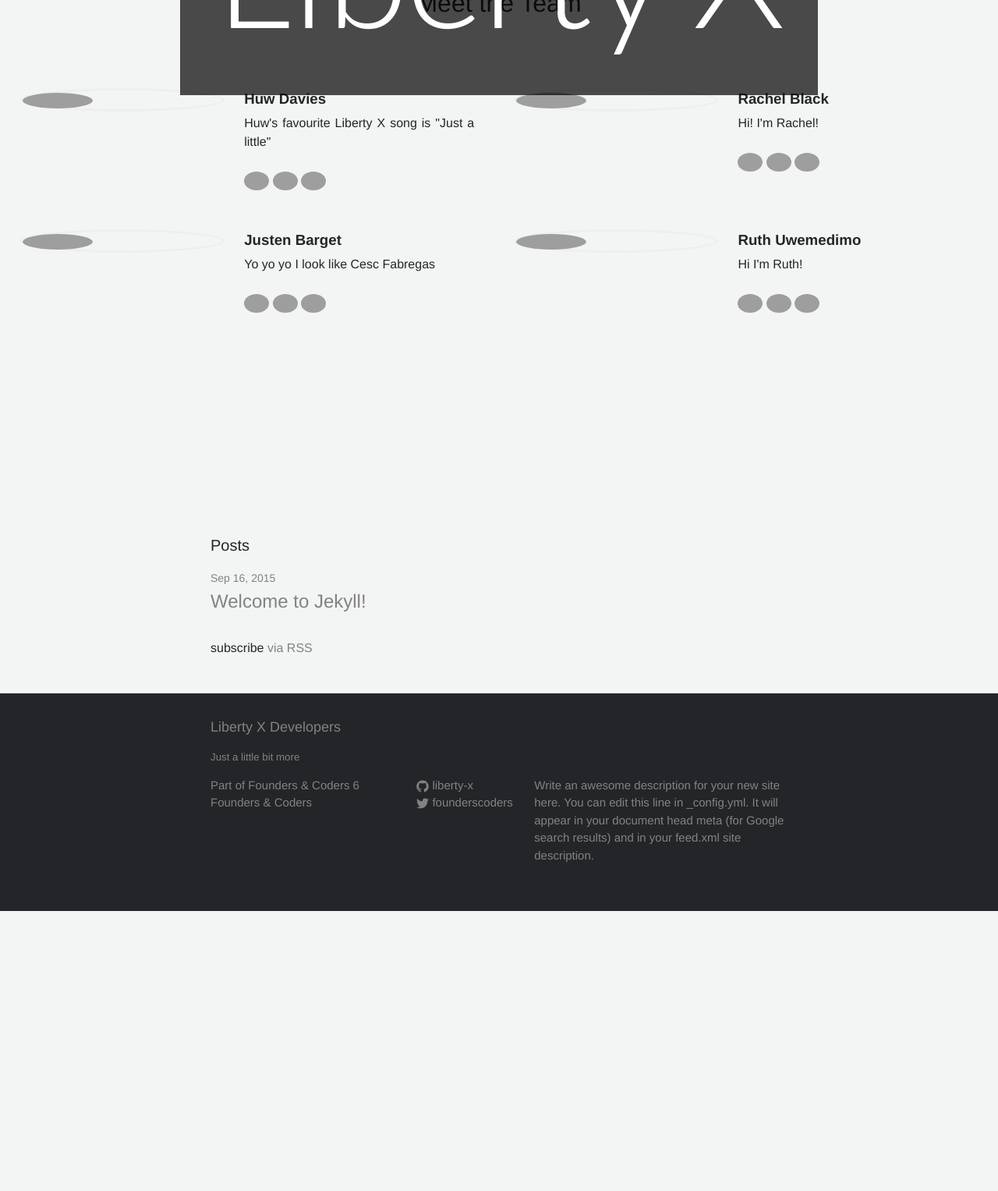
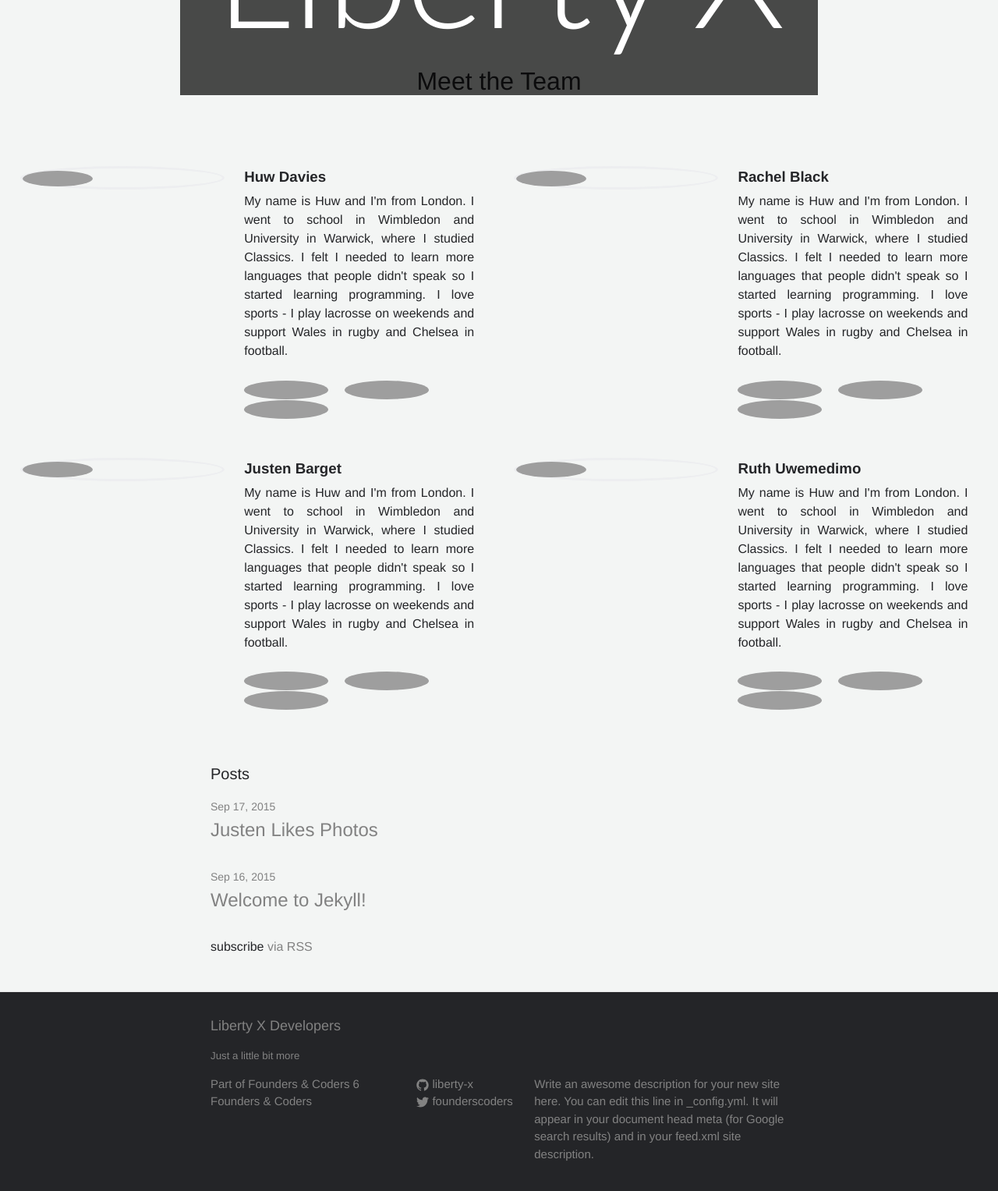
Before and after one commit to liberty-x/liberty-x.github.io, a Jekyll site: the page built from index.html, in a window 1280 px wide, cut to the strip 382-1933 px from the top of the page. Shown: the top 1527 px of the strip at 78% size. Built offline with Jekyll 4.4.1, drawn with Linux system fonts in a browser that asks for light colours; before the commit the page ends 1550 px from its top, so only the background shows below that; grey boxes are pictures that could not be loaded.

Commit message:
Bio CSS finished moved onto post HTML with new post

```diff
--- a/_includes/bios.html
+++ b/_includes/bios.html
@@ -2,48 +2,57 @@
 <div class="container">
 
   <div class="biorow1">
+    <div class="bioindiv">
       <div class="biopic">
         <img class = "bious" src="https://files.gitter.im/RachelBLondon/libert-x/uMoy/photos-04.png"alt="Huw Davies">
       </div>
       <div class="biotext">
         <h3>Huw Davies</h3>
-      <p>Huw's favourite Liberty X song is "Just a little"</p>
-      <a href ="https://twitter.com/hdrdavies" target="_blank"><img class="biosocialmedia" src = "https://g.twimg.com/blog/blog/image/new_bird_0.png"></a>
-      <a href= "https://github.com/hdrdavies" target="_blank"><img class="biosocialmedia" src = "http://johndeutscher.com/wp-content/uploads/2013/06/github-psd-icon.jpg"></a>
-      <a href= "https://www.linkedin.com/profile/view?id=AAkAABBZSaABPM_9wdB4T4C3lt8wXAOVmGKxaKc&authType=NAME_SEARCH&authToken=9BaF&locale=en_US&trk=tyah&trkInfo=clickedVertical%3Amynetwork%2CclickedEntityId%3A274287008%2CauthType%3ANAME_SEARCH%2Cidx%3A1-1-1%2CtarId%3A1442500191542%2Ctas%3Ahuw%20" target="_blank"><img class="biosocialmedia" src ="https://upload.wikimedia.org/wikipedia/commons/thumb/c/ca/LinkedIn_logo_initials.png/768px-LinkedIn_logo_initials.png"></a>
+        <p>My name is Huw and I'm from London. I went to school in Wimbledon and University in Warwick, where I studied Classics. I felt I needed to learn more languages that people didn't speak so I started learning programming. I love sports - I play lacrosse on weekends and support Wales in rugby and Chelsea in football.</p>
+        <a href ="https://twitter.com/hdrdavies" target="_blank"><img class="biosocialmedia" src = "https://files.gitter.im/RachelBLondon/libert-x/83tm/twitterfinal.jpg"></a>
+        <a href= "https://github.com/hdrdavies" target="_blank"><img class="biosocialmedia" src = "https://files.gitter.im/RachelBLondon/libert-x/WF72/ghfinal.jpg"></a>
+        <a href= "https://www.linkedin.com/profile/view?id=AAkAABBZSaABPM_9wdB4T4C3lt8wXAOVmGKxaKc&authType=NAME_SEARCH&authToken=9BaF&locale=en_US&trk=tyah&trkInfo=clickedVertical%3Amynetwork%2CclickedEntityId%3A274287008%2CauthType%3ANAME_SEARCH%2Cidx%3A1-1-1%2CtarId%3A1442500191542%2Ctas%3Ahuw%20" target="_blank"><img class="biosocialmedia" src ="https://files.gitter.im/RachelBLondon/libert-x/WF72/linkedin.jpg"></a>
       </div>
+    </div>
+
+    <div class="bioindiv">
       <div class="biopic">
         <img class = "bious" src="https://files.gitter.im/RachelBLondon/libert-x/uMoy/photos-03.png"alt="Rachel Black">
       </div>
       <div class="biotext">
         <h3>Rachel Black</h3>
-      <p>Hi! I'm Rachel!</p>
-      <a href ="https://twitter.com/RachelBLondon" target="_blank"><img class="biosocialmedia" src = "https://g.twimg.com/blog/blog/image/new_bird_0.png"></a>
-      <a href= "https://github.com/RachelBLondon" target="_blank"><img class="biosocialmedia" src = "http://johndeutscher.com/wp-content/uploads/2013/06/github-psd-icon.jpg"></a>
-      <a href= "https://www.linkedin.com/profile/view?id=AAkAABo1L30B5wR1htII5YGoR9quc0KpxDd37Cc&authType=NAME_SEARCH&authToken=mZ2B&locale=en_US&trk=tyah&trkInfo=clickedVertical%3Amynetwork%2CclickedEntityId%3A439693181%2CauthType%3ANAME_SEARCH%2Cidx%3A1-1-1%2CtarId%3A1442500451791%2Ctas%3Arachel%20black" target="_blank"><img class="biosocialmedia" src ="https://upload.wikimedia.org/wikipedia/commons/thumb/c/ca/LinkedIn_logo_initials.png/768px-LinkedIn_logo_initials.png"></a>
+        <p>My name is Huw and I'm from London. I went to school in Wimbledon and University in Warwick, where I studied Classics. I felt I needed to learn more languages that people didn't speak so I started learning programming. I love sports - I play lacrosse on weekends and support Wales in rugby and Chelsea in football.</p>
+        <a href ="https://twitter.com/RachelBLondon" target="_blank"><img class="biosocialmedia" src = "https://files.gitter.im/RachelBLondon/libert-x/83tm/twitterfinal.jpg"></a>
+        <a href= "https://github.com/RachelBLondon" target="_blank"><img class="biosocialmedia" src = "https://files.gitter.im/RachelBLondon/libert-x/WF72/ghfinal.jpg"></a>
+        <a href= "https://www.linkedin.com/profile/view?id=AAkAABo1L30B5wR1htII5YGoR9quc0KpxDd37Cc&authType=NAME_SEARCH&authToken=mZ2B&locale=en_US&trk=tyah&trkInfo=clickedVertical%3Amynetwork%2CclickedEntityId%3A439693181%2CauthType%3ANAME_SEARCH%2Cidx%3A1-1-1%2CtarId%3A1442500451791%2Ctas%3Arachel%20black" target="_blank"><img class="biosocialmedia" src ="https://files.gitter.im/RachelBLondon/libert-x/WF72/linkedin.jpg"></a>
       </div>
     </div>
 
   <div class="biorow2">
+    <div class="bioindiv">
       <div class="biopic">
         <img class = "bious" src="https://files.gitter.im/RachelBLondon/libert-x/uMoy/photos-01.png"alt"Justen Barget">
       </div>
       <div class="biotext">
         <h3>Justen Barget</h3>
-      <p>Yo yo yo I look like Cesc Fabregas</p>
-      <a href ="https://twitter.com/justenbarget" target="_blank"><img class="biosocialmedia" src = "https://g.twimg.com/blog/blog/image/new_bird_0.png"></a>
-      <a href= "https://github.com/Jbarget" target="_blank"><img class="biosocialmedia" src = "http://johndeutscher.com/wp-content/uploads/2013/06/github-psd-icon.jpg"></a>
-      <a href= "https://www.linkedin.com/profile/view?id=AAkAABRND9EB5m21hMbU_U831x__Ri0q_T8_JFo&authType=NAME_SEARCH&authToken=CVdm&locale=en_US&trk=tyah&trkInfo=clickedVertical%3Amynetwork%2CclickedEntityId%3A340594641%2CauthType%3ANAME_SEARCH%2Cidx%3A1-1-1%2CtarId%3A1442500734269%2Ctas%3Ajusten%20" target="_blank"><img class="biosocialmedia" src ="https://upload.wikimedia.org/wikipedia/commons/thumb/c/ca/LinkedIn_logo_initials.png/768px-LinkedIn_logo_initials.png"></a>
+        <p>My name is Huw and I'm from London. I went to school in Wimbledon and University in Warwick, where I studied Classics. I felt I needed to learn more languages that people didn't speak so I started learning programming. I love sports - I play lacrosse on weekends and support Wales in rugby and Chelsea in football.</p>
+        <a href ="https://twitter.com/justenbarget" target="_blank"><img class="biosocialmedia" src = "https://files.gitter.im/RachelBLondon/libert-x/83tm/twitterfinal.jpg"></a>
+        <a href= "https://github.com/Jbarget" target="_blank"><img class="biosocialmedia" src = "https://files.gitter.im/RachelBLondon/libert-x/WF72/ghfinal.jpg"></a>
+        <a href= "https://www.linkedin.com/profile/view?id=AAkAABRND9EB5m21hMbU_U831x__Ri0q_T8_JFo&authType=NAME_SEARCH&authToken=CVdm&locale=en_US&trk=tyah&trkInfo=clickedVertical%3Amynetwork%2CclickedEntityId%3A340594641%2CauthType%3ANAME_SEARCH%2Cidx%3A1-1-1%2CtarId%3A1442500734269%2Ctas%3Ajusten%20" target="_blank"><img class="biosocialmedia" src ="https://files.gitter.im/RachelBLondon/libert-x/WF72/linkedin.jpg"></a>
       </div>
+    </div>
+
+    <div class="bioindiv">
       <div class="biopic">
         <img class = "bious" src="https://files.gitter.im/RachelBLondon/libert-x/uMoy/photos-02.png"alt="Ruth Uwemedimo">
       </div>
       <div class="biotext">
         <h3>Ruth Uwemedimo</h3>
-      <p>Hi I'm Ruth!</p>
-      <a href ="https://twitter.com/RuthUwemedimo" target="_blank"><img class="biosocialmedia" src = "https://g.twimg.com/blog/blog/image/new_bird_0.png"></a>
-      <a href= "https://github.com/rug1" target="_blank"><img class="biosocialmedia" src = "http://johndeutscher.com/wp-content/uploads/2013/06/github-psd-icon.jpg"></a>
-      <a href= "https://www.linkedin.com/profile/view?id=AAIAABWRg9ABwTGMRuxrxHrtb0N5pj33fxQrGPI&trk=nav_responsive_tab_profile" target="_blank"><img class="biosocialmedia" src ="https://upload.wikimedia.org/wikipedia/commons/thumb/c/ca/LinkedIn_logo_initials.png/768px-LinkedIn_logo_initials.png"></a>
+        <p>My name is Huw and I'm from London. I went to school in Wimbledon and University in Warwick, where I studied Classics. I felt I needed to learn more languages that people didn't speak so I started learning programming. I love sports - I play lacrosse on weekends and support Wales in rugby and Chelsea in football.</p>
+        <a href ="https://twitter.com/RuthUwemedimo" target="_blank"><img class="biosocialmedia" src = "https://files.gitter.im/RachelBLondon/libert-x/83tm/twitterfinal.jpg"></a>
+        <a href= "https://github.com/rug1" target="_blank"><img class="biosocialmedia" src = "https://files.gitter.im/RachelBLondon/libert-x/WF72/ghfinal.jpg"></a>
+        <a href= "https://www.linkedin.com/profile/view?id=AAIAABWRg9ABwTGMRuxrxHrtb0N5pj33fxQrGPI&trk=nav_responsive_tab_profile" target="_blank"><img class="biosocialmedia" src ="https://files.gitter.im/RachelBLondon/libert-x/WF72/linkedin.jpg"></a>
+      </div>
     </div>
   </div>
 
--- a/css/bios.css
+++ b/css/bios.css
@@ -43,13 +43,40 @@
 .biotitle{
   text-align: center;
   padding-bottom: 70px;
+  padding-top: 100px;
 }
 
 .biosocialmedia {
   border-radius: 100%;
   height: 1.5em;
+  margin-right: 1em;
+}
+
+.biosocialmedia:hover{
+  opacity: 0.5;
 }
 
 h3 {
   font-weight: bold;
 }
+
+@media screen and (max-width: 875px){
+  .biopic{
+    width: 100%;
+    margin-top: 1em;
+  }
+
+  .bious{
+    display: block;
+    margin-left: auto;
+    margin-right: auto;
+  }
+
+  .biotext{
+    width: 100%;
+    text-align: center;
+    margin-left: 1em;
+    margin-right: 1em;
+  }
+
+}
```
Also changed, not shown: _layouts/post.html (+10 -4 lines), _posts/2015-09-17-Justens-Test.html (added, +12 -0 lines). Lines whose indentation alone changed are shown as unchanged.
